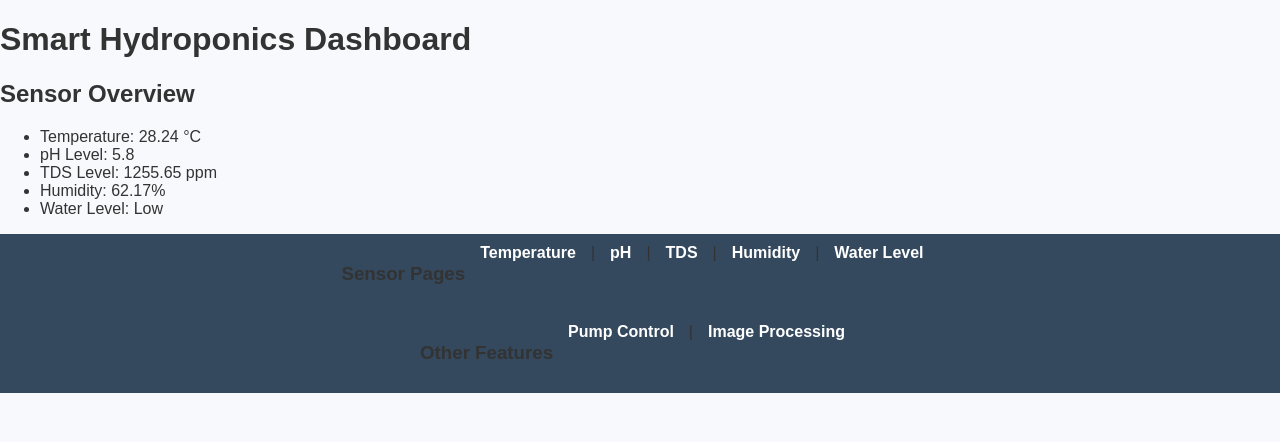
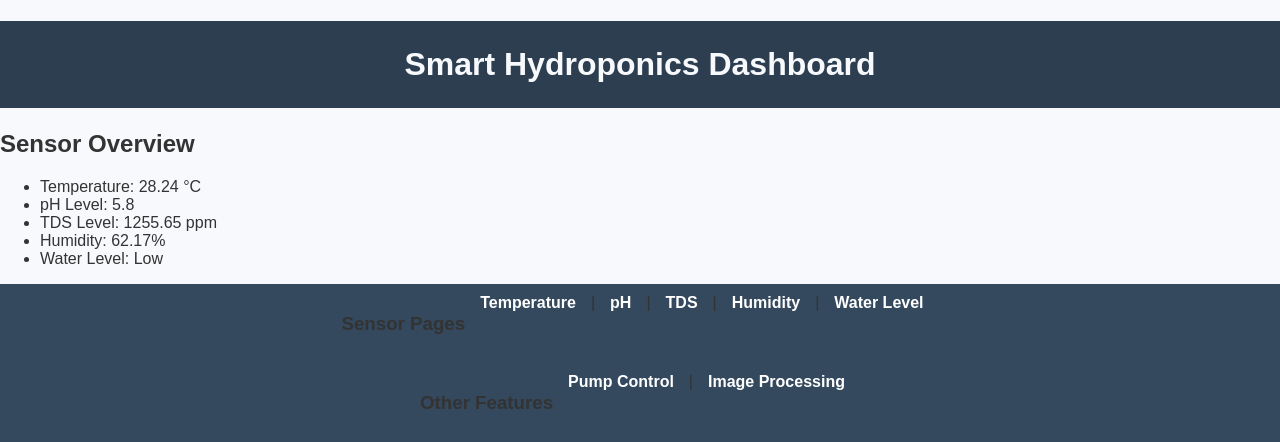
Before and after one commit to Bharath77Bharath/HydroTechGrow, a Flask app: page / in a window 1280 px wide. Shown: the top 442 px of the page. Run offline with Flask 3, Linux system fonts and the light colour scheme.

Commit message:
Update styles.css

```diff
--- a/HydroTechGrow Smart Hydroponics/static/css/styles.css
+++ b/HydroTechGrow Smart Hydroponics/static/css/styles.css
@@ -5,6 +5,13 @@ body {
     padding: 0;
     background-color: #f7f9fc;
     color: #333;
+}
+
+body h1{
+    text-align: center;
+    color:#f7f9fc;
+    background-color:#2c3e50;
+    padding: 25px;
 }
 
 header {
```
